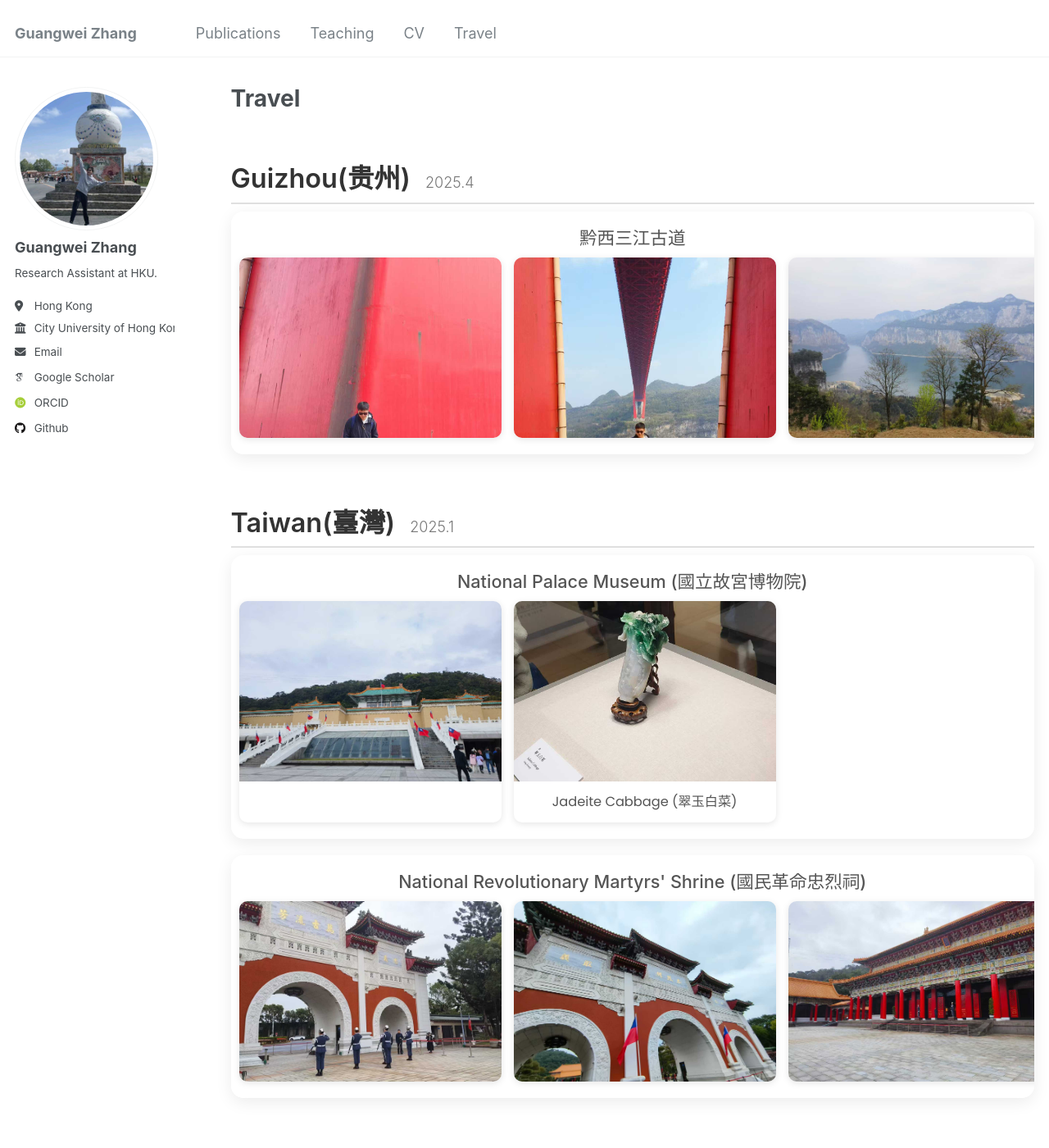
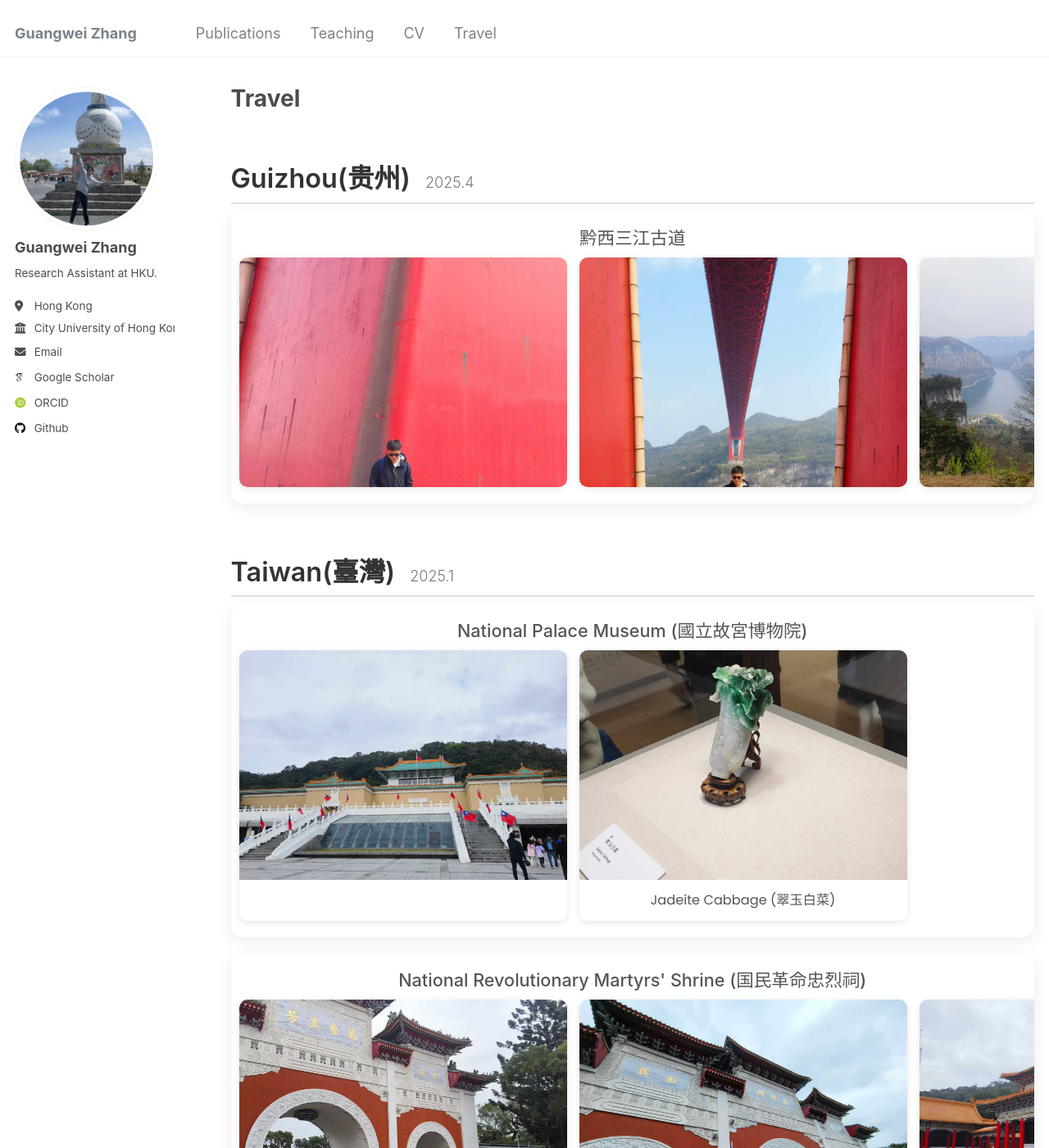
Before and after one commit to changhu73/changhu73.github.io, a Jekyll site: the page built from _pages/travel.md, in a window 1280 px wide and 1400 px high. Shown: the whole window at 82% size. Built offline with Jekyll 4.4.1, drawn with Linux system fonts in a browser that asks for light colours; some web fonts are replaced; some of the changed lines change nothing that is shown.

Commit message:
Update travel.md

```diff
--- a/_pages/travel.md
+++ b/_pages/travel.md
@@ -83,7 +83,7 @@
   }
 
   .photo-card {
-    flex: 0 0 320px;
+    flex: 0 0 400px; /* Increased width from 320px */
     background: #fff;
     border-radius: 10px;
     overflow: hidden;
@@ -99,7 +99,7 @@
 
   .photo-card img {
     width: 100%;
-    height: 220px;
+    height: 280px; /* Increased height from 220px */
     object-fit: cover;
     display: block;
     pointer-events: none; /* Prevent image's default drag behavior */
@@ -255,7 +255,7 @@
       </div>
     </div>
     <div class="slider-container">
-      <h3 class="slider-title">National Revolutionary Martyrs' Shrine (國民革命忠烈祠)</h3>
+      <h3 class="slider-title">National Revolutionary Martyrs' Shrine (国民革命忠烈祠)</h3>
       <div class="slider-track">
         <div class="photo-card">
           <div class="zoom-icon">🔍</div>
```
